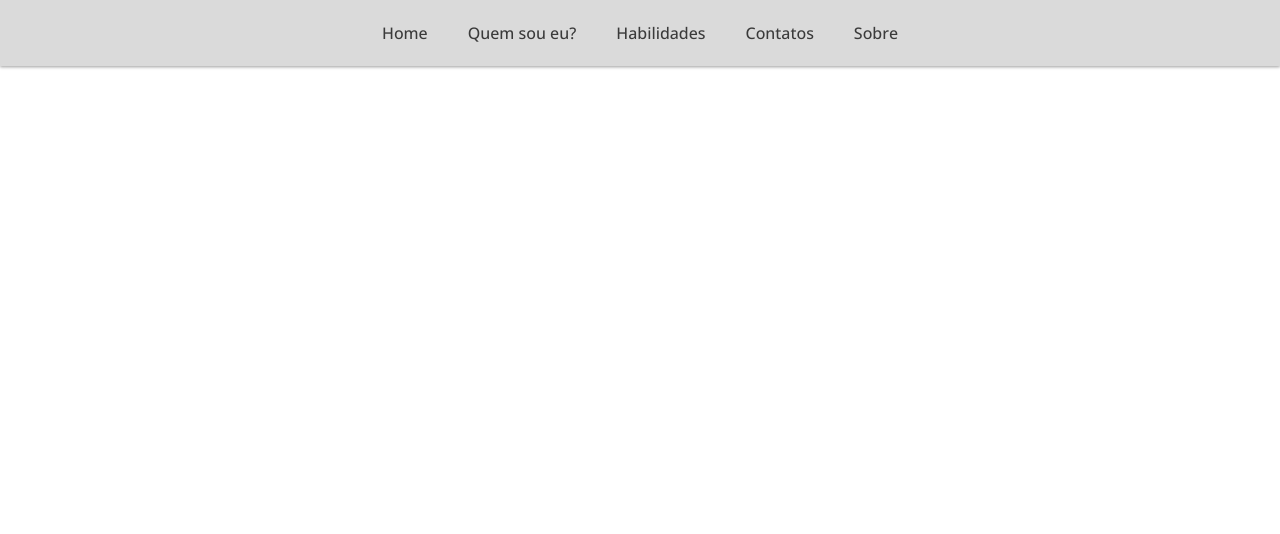
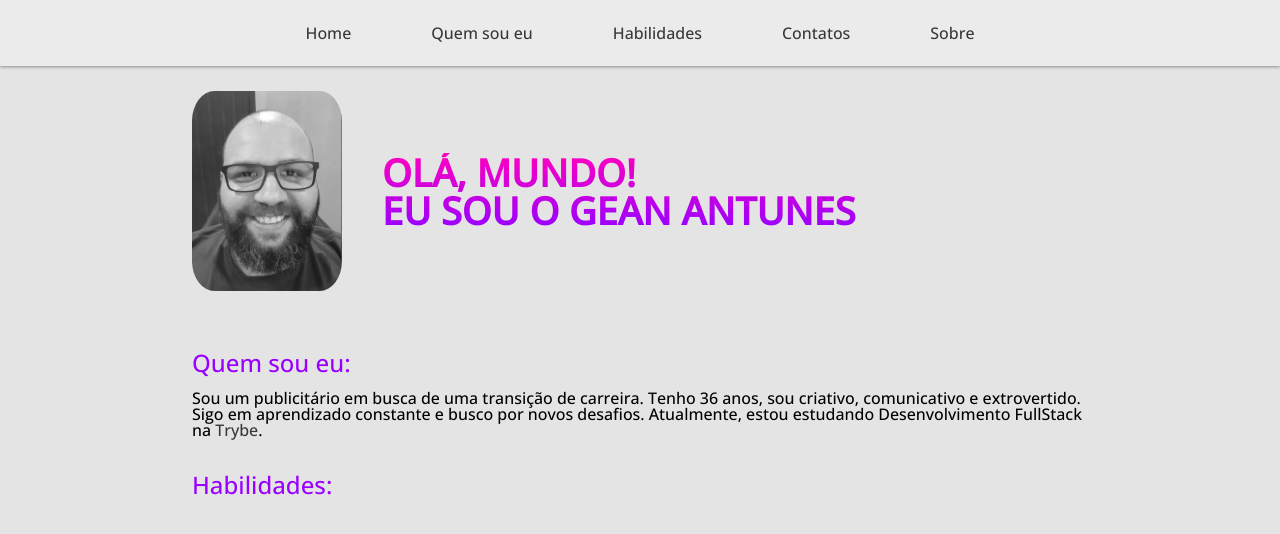
Before and after one commit to AntunesGean/antunesgean.github.io, a plain HTML site: page index.html in a window 1280 px wide. Drawn offline with nearby package versions, Linux system fonts and the light colour scheme.

Commit message:
criação das divs iniciais e inserção da img e o quem sou eu

```diff
--- a/index.html
+++ b/index.html
@@ -12,15 +12,45 @@
     <link href="https://fonts.googleapis.com/css2?family=Open+Sans:wght@500&display=swap" rel="stylesheet">
 </head>
 <body>
-    <div class="topo">
-        <ul>
-            <li><a href="">Home</a></li>
-            <li><a href="">Quem sou eu?</a></li>
-            <li><a href="">Habilidades</a></li>
-            <li><a href="">Contatos</a></li>
-            <li><a href="">Sobre</a></li>
-        </ul>
+    <div id="Home" class="top">
+        <nav>
+            <li><a href="#Home">Home</a></li>
+            <li><a href="#Quem">Quem sou eu</a></li>
+            <li><a href="#Habilidades">Habilidades</a></li>
+            <li><a href="#Contantos">Contatos</a></li>
+            <li><a href="#Sobre">Sobre</a></li>
+        </nav>
     </div>
+    <div class="container">
+        <div class="mid">
+            <div class="img-text">
+                <img src="./GeanAntunes.jpg" alt="Foto do Gean Antunes" class="gean-foto">
+                <h1 class="hello">
+                    <p>Olá, mundo!</p>
+                    <p>Eu sou o Gean Antunes</p>
+                </h1>
+            </div>
+            <div id="Quem" class="quem">
+                <h2>
+                    Quem sou eu:
+                </h2>
+                <p>
+                   Sou um publicitário em busca de uma transição de carreira. Tenho 36 anos, sou criativo, comunicativo e extrovertido. Sigo em aprendizado constante e busco por novos desafios. Atualmente, estou estudando Desenvolvimento FullStack na <a href="https://www.betrybe.com/"  target="_blank">Trybe</a>.
+                </p>
+            </div>
+            <div class="habilidades">
+                <h2>
+                    Habilidades:
+                </h2>
+                <p>
 
+                </p>
+
+            </div>
+        </div>
+        <div class="botton">
+
+        </div>
+    </div>
 </body>
 </html>
--- a/styles.css
+++ b/styles.css
@@ -1,30 +1,79 @@
+html {
+    scroll-behavior: smooth;
+}
+
 body {
     font-family: 'Open Sans', sans-serif;
+    background-color: rgb(228, 228, 228);
+    height: 100%;
 }
 
-.topo {
+.container {
+    width: 70%;
+    margin: 0 auto;
+}
+
+.top {
     box-shadow: 0px 1px 3px #3a3a3a7e;
 }
 
-ul {
+nav {
     list-style-type: none;
     margin: 0px;
     display: flex;
     justify-content: center;
-    background-color: #dadada;
+    background-color: #ebebeb;
   }
 
 li {
-    padding: 25px 20px;
-}
-
-li:hover {
-    background-color: #FFFFFF;
+    padding: 25px 40px;
 }
 
 a {
+    color: #383838;
     text-decoration: none;
     font-size: 16px;
     font-weight: 100;
-    color: #3a3a3a;
+    transition: 0.3s;
 }
+
+a:hover {
+    color: rgb(153, 0, 255);
+}
+
+.img-text {
+    padding: 25px 0;
+    display: flex;
+    align-items: center;
+}
+
+.gean-foto {
+    width: 150px;
+    border-radius: 15%;
+    filter: grayscale(100%);
+    transition: 0.3s;
+}
+
+.gean-foto:hover {
+    filter: grayscale(0%);
+}
+
+.hello {
+    margin-left: 10px;
+    padding-left: 30px;
+}
+
+h1 {
+    font-size: 38px;
+    font-weight: 900;
+    text-transform: uppercase;
+    background: -webkit-linear-gradient(rgb(255, 0, 191),rgb(153, 0, 255));
+    -webkit-background-clip: text;
+    -webkit-text-fill-color: transparent;
+}
+
+h2 {
+    color: rgb(153, 0, 255);
+    font-size: 24px;
+    padding: 35px 0 15px;
+}
```
Also changed, not shown: GeanAntunes.jpg (added).
